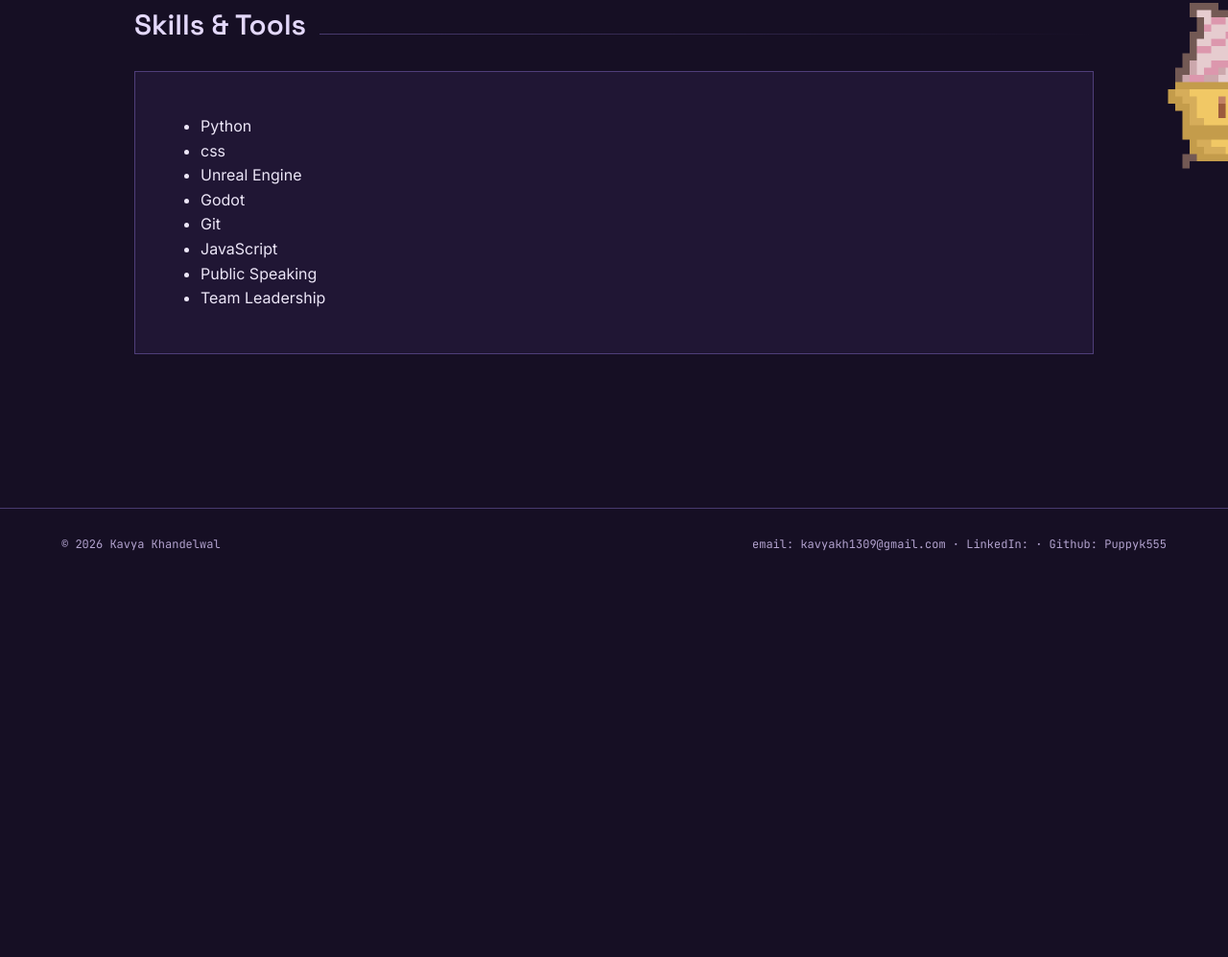
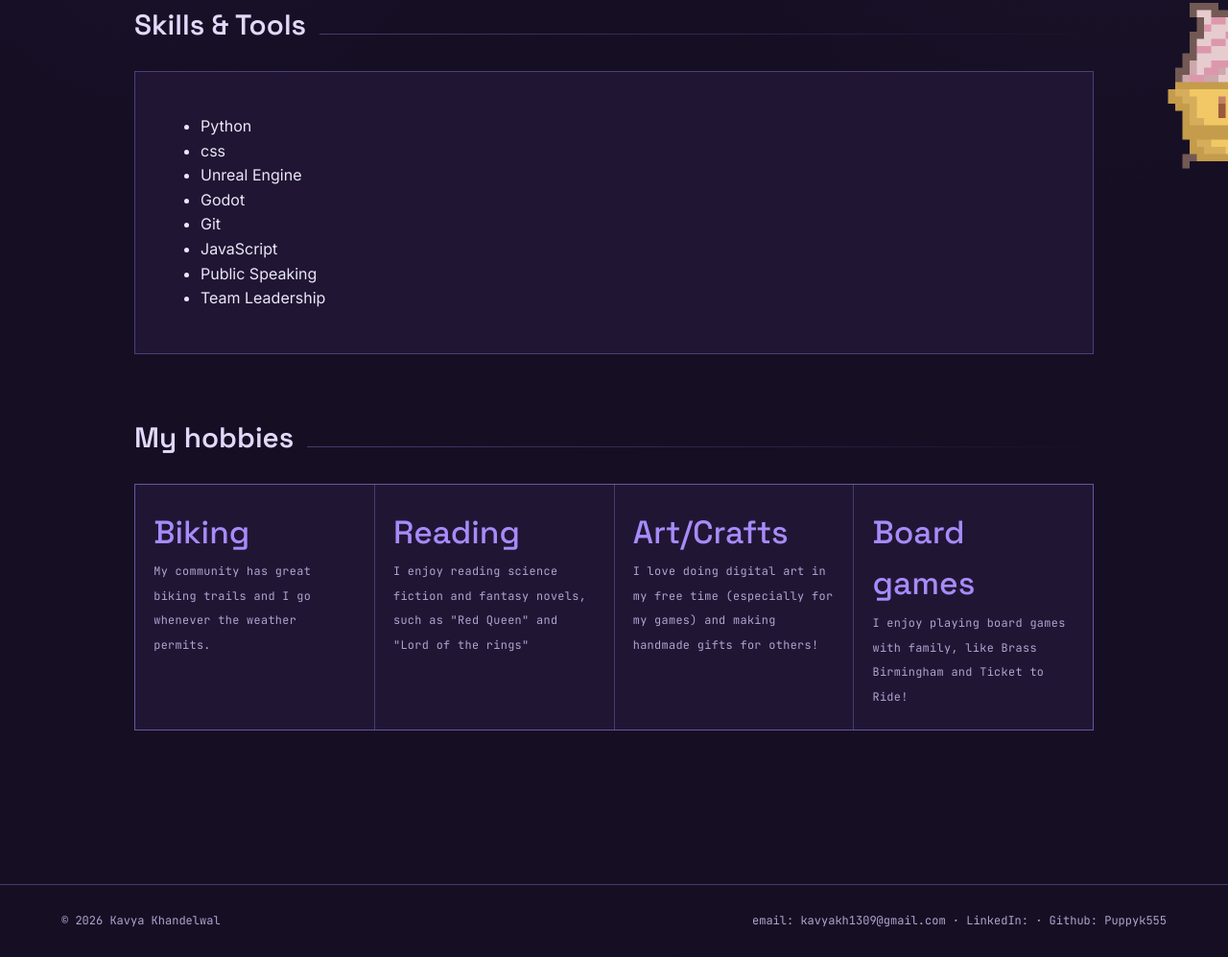
Before and after one commit to Puppyk555/puppyk555.github.io, a plain HTML site: page index.html in a window 1280 px wide. Shown: the part 2768-3765 px from the top of the page at 96% size. Before the commit the page ends 3373 px from the top, so only its background shows below. Drawn offline with Linux system fonts and the light colour scheme.

Commit message:
added hobbies section

```diff
--- a/index.html
+++ b/index.html
@@ -177,6 +177,33 @@
     </div>
   </section>
 
+<!-- ============ STATS ============ -->
+  <section class="section">
+    <div class="section-heading">
+      <h2>My hobbies</h2>
+      <div class="rule"></div>
+    </div>
+    <div class="stat-grid">
+      <div class="stat-cell">
+        <span class="num">Biking</span>
+        <span class="label">My community has great biking trails and I go whenever the weather permits.</span>
+      </div>
+      <div class="stat-cell">
+        <span class="num">Reading</span>
+        <span class="label">I enjoy reading science fiction and fantasy novels, such as "Red Queen" and "Lord of the rings"</span>
+      </div>
+      <div class="stat-cell">
+        <span class="num">Art/Crafts</span>
+        <span class="label">I love doing digital art in my free time (especially for my games) and making handmade gifts for others!</span>
+      </div>
+      <div class="stat-cell">
+        <span class="num">Board games</span>
+      <span class="label">I enjoy playing board games with family, like Brass Birmingham and Ticket to Ride!</span>
+      </div>
+    </div>
+  </section>
+
+
 </main>
 
 <footer class="site-footer">
```
